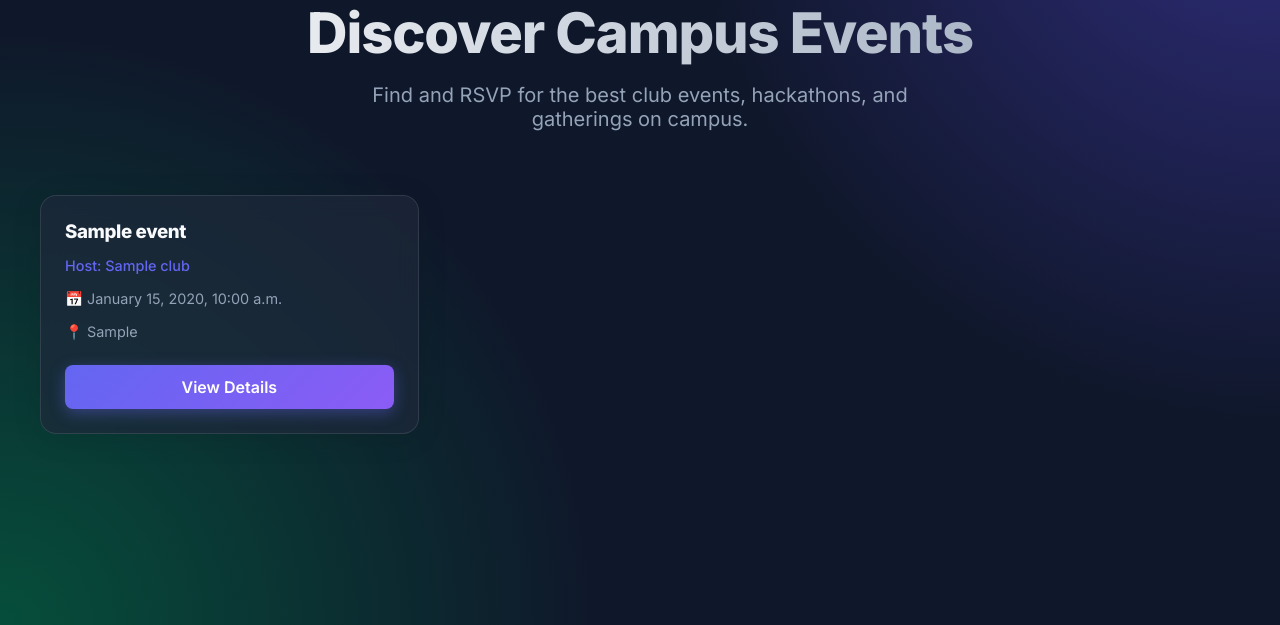
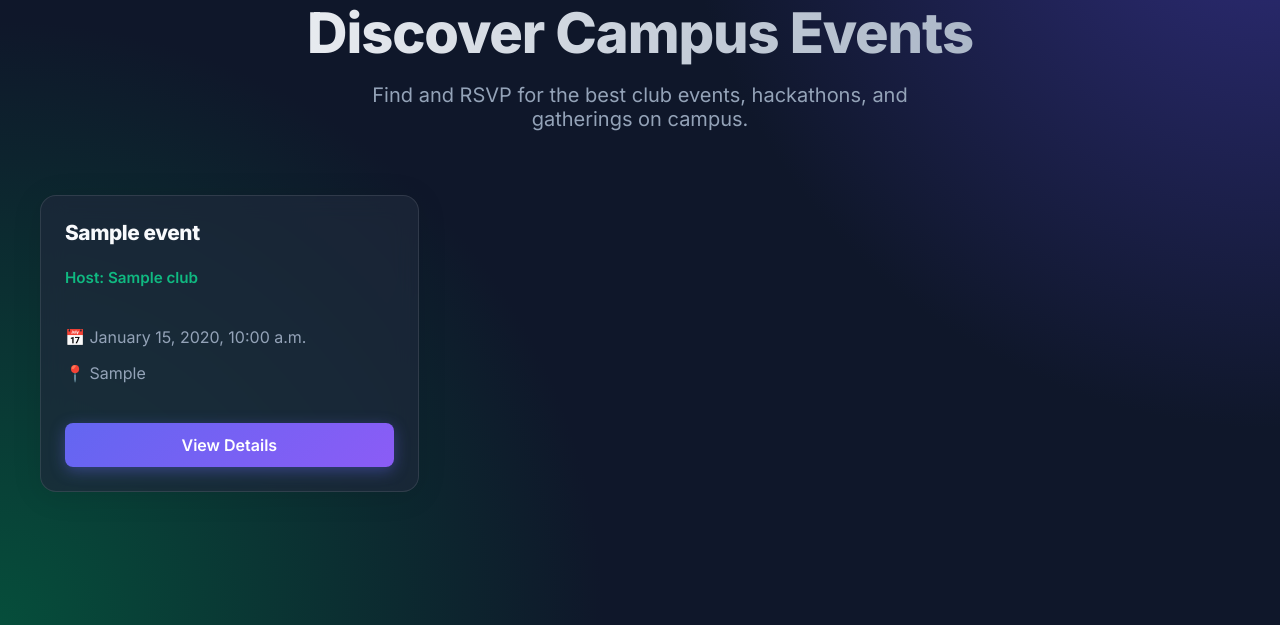
Before and after one commit to Reshma-24799/clubhub, a Django app: page / in a window 1280 px wide. Shown: the part 175-800 px from the top of the page. Run offline with Django 5.2, Linux system fonts and the light colour scheme; tables that the repository leaves empty hold one stand-in row (values such as "Sample post").

Commit message:
Refactor event card layout and styling

```diff
--- a/templates/events/home.html
+++ b/templates/events/home.html
@@ -8,31 +8,28 @@
     </p>
 </div>
 
-<!-- Event Grid -->
 <div style="display: grid; grid-template-columns: repeat(auto-fill, minmax(300px, 1fr)); gap: 2rem;">
     {% if events %}
         {% for event in events %}
-    <div class="glass event-card" style="padding: 1.5rem; transition: transform 0.3s ease, border-color 0.3s ease;">
-        <h3 style="margin-bottom: 0.5rem;">{{ event.title }}</h3>
-        <p style="color: var(--primary-color); font-weight: 500; font-size: 0.9rem; margin-bottom: 1rem;">
+        <div class="event-card glass" style="padding: 1.5rem; display: flex; flex-direction: column;">
+            <h3 style="margin-bottom: 0.5rem; font-size: 1.3rem;">{{ event.title }}</h3>
+            <p style="color: var(--accent-color); font-weight: 600; font-size: 0.95rem; margin-bottom: 1.5rem;">
                 Host: {{ event.hosting_club.name }}
             </p>
-        <p style="color: var(--text-secondary); font-size: 0.9rem; margin-bottom: 0.5rem;">
-            📅 {{ event.date_and_time|date:"F j, Y, g:i a" }}
-        </p>
-        <p style="color: var(--text-secondary); font-size: 0.9rem; margin-bottom: 1.5rem;">
-            📍 {{ event.location }}
-        </p>
-        <a href="{% url 'events:event_detail' event.id %}" class="btn btn-primary"
-            style="width: 100%; text-align: center; box-sizing: border-box;">View Details</a>
+
+            <div style="margin-bottom: 1.5rem;">
+                <p style="color: var(--text-secondary); margin-bottom: 0.5rem;">📅 {{ event.date_and_time|date:"F j, Y, g:i a" }}</p>
+                <p style="color: var(--text-secondary);">📍 {{ event.location }}</p>
+            </div>
+
+            <a href="{% url 'events:event_detail' event.id %}" class="btn btn-primary" style="margin-top: auto; text-align: center;">View Details</a>
         </div>
         {% endfor %}
     {% else %}
         <div class="glass" style="grid-column: 1 / -1; padding: 4rem; text-align: center;">
             <div style="font-size: 4rem; margin-bottom: 1rem;">📭</div>
             <h3>No events listed yet.</h3>
-        <p style="color: var(--text-secondary); margin-bottom: 2rem;">Check back later or ask your club president to
-            post one!</p>
+            <p style="color: var(--text-secondary);">Check back later or ask your club president to post one!</p>
         </div>
     {% endif %}
 </div>
```
Lines whose indentation alone changed are shown as unchanged.
